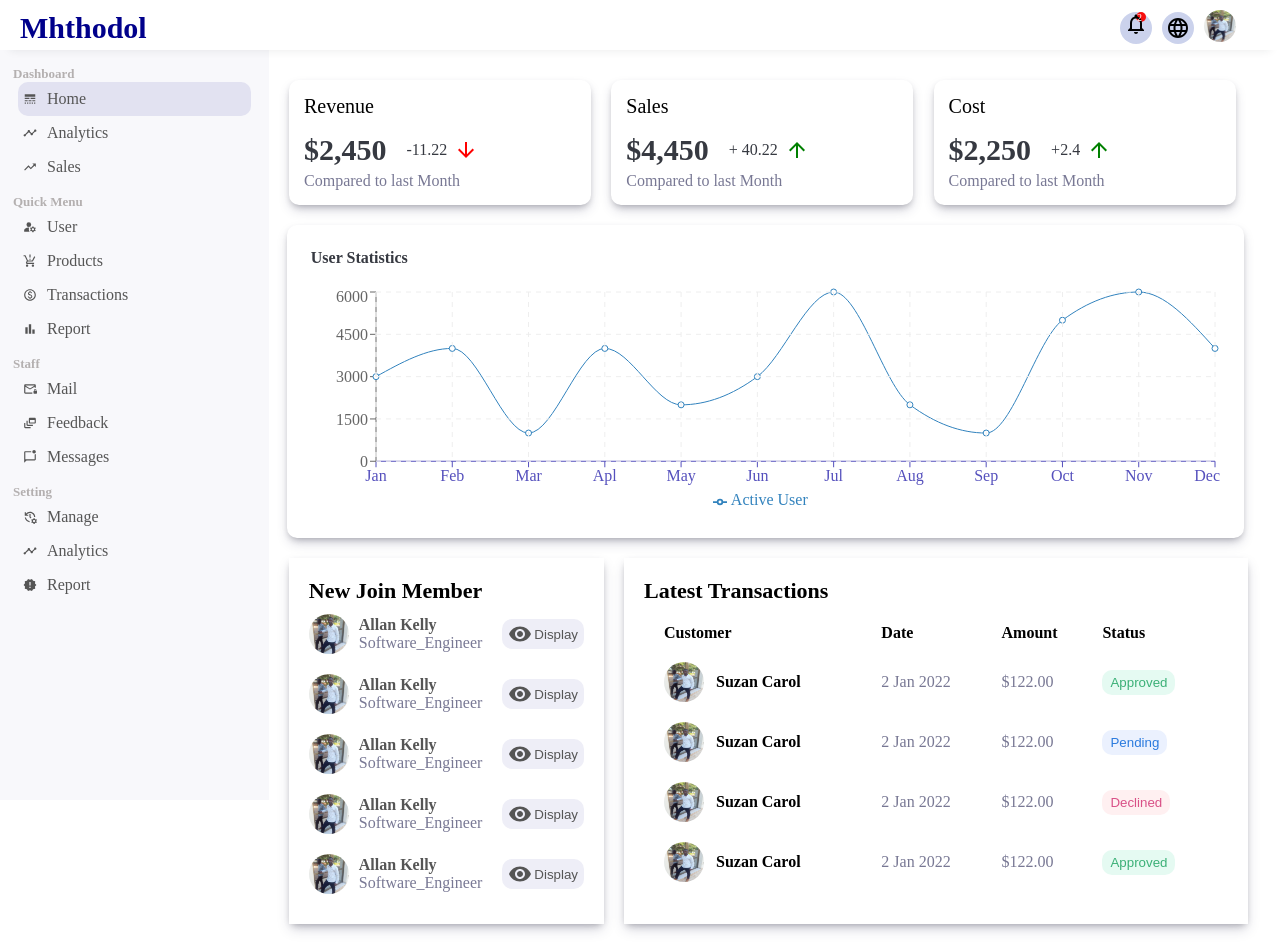
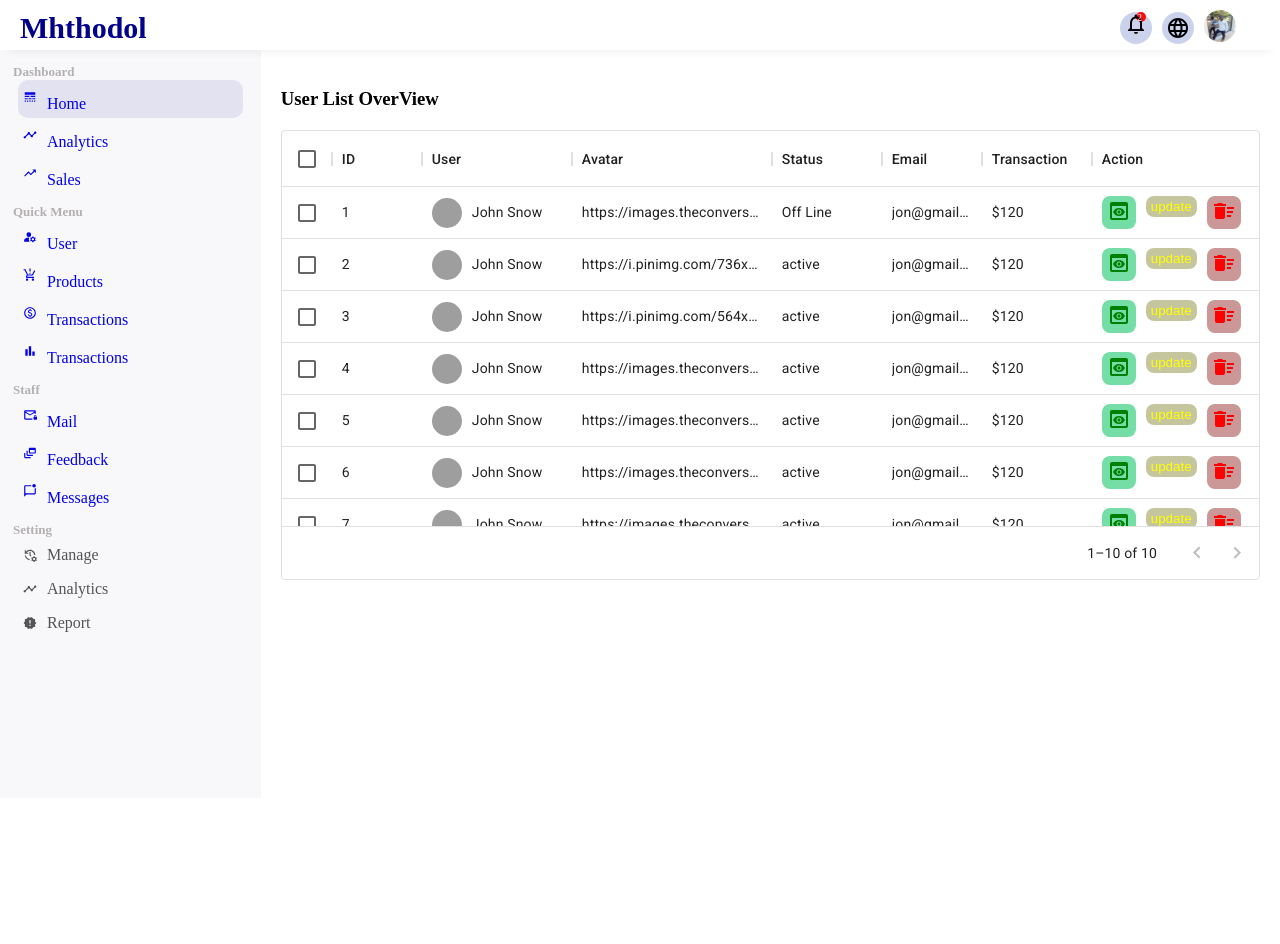
Before and after one commit to Hodal66/admin____dashboard__react, a React (Create React App) app: page /users in a window 1280 px wide. After the commit the page ends 800 px from the top, so only its background shows below. Built offline with nearby package versions, Linux system fonts and the light colour scheme; grey boxes are pictures that could not be loaded.

Commit message:
Add user table

```diff
--- a/package.json
+++ b/package.json
@@ -8,11 +8,13 @@
     "@material-ui/core": "^4.12.4",
     "@mui/icons-material": "^5.10.14",
     "@mui/material": "^5.10.14",
+    "@mui/x-data-grid": "^5.17.12",
     "@testing-library/jest-dom": "^5.16.5",
     "@testing-library/react": "^13.4.0",
     "@testing-library/user-event": "^13.5.0",
     "react": "^18.2.0",
     "react-dom": "^18.2.0",
+    "react-router-dom": "^6.4.3",
     "react-scripts": "5.0.1",
     "recharts": "^2.1.16",
     "web-vitals": "^2.1.4"
--- a/src/App.js
+++ b/src/App.js
@@ -2,15 +2,24 @@ import TopBar from "./components/topbar/TopBar";
 import SideBar from "./components/sidebar/SideBar";
 import "./app.css";
 import Home from "./page/Home/Home";
+import { BrowserRouter, Routes, Route } from "react-router-dom";
+import UserList from "./page/userLIst/UserList";
+
 function App() {
   return (
-    <div>
+    <BrowserRouter>
       <TopBar />
       <div className="container">
         <SideBar />
-        <Home />
+        <Routes>
+          {/* <Route path="/" element={<Layout />}/> */}
+          <Route path="/" exact element={<Home />} />
+          {/* <Route path="*" element={<NoPage />} /> */}
+          <Route path="/users" element={<UserList />} />
+          {/*<Route path="contact" element={<Contact />} /> */}
+        </Routes>
       </div>
-    </div>
+    </BrowserRouter>
   );
 }
 
--- a/src/UserData.js
+++ b/src/UserData.js
@@ -1,3 +1,4 @@
+import DeleteSweepIcon from "@mui/icons-material/DeleteSweep";
 export const userInfo = [
   {
     name: "Jan",
@@ -60,3 +61,105 @@ export const userInfo = [
     status: 60,
   },
 ];
+export const UserRows = [
+  {
+    id: 1,
+    username: "John Snow",
+    avatar:
+      "https://images.theconversation.com/files/122137/original/image-20160511-18171-kulas4.jpg?ixlib=rb-1.1.0&q=45&auto=format&w=926&fit=clip",
+    email: "jon@gmail.com",
+    status: "Off Line",
+    transaction: "$120",
+    action: ["update", <DeleteSweepIcon />],
+  },
+  {
+    id: 2,
+    username: "John Snow",
+    avatar:
+      "https://i.pinimg.com/736x/a0/66/6b/a0666b22886130e1896ab961ecf609cc.jpg",
+    email: "jon@gmail.com",
+    status: "active",
+    transaction: "$120",
+    action: ["update", <DeleteSweepIcon />],
+  },
+  {
+    id: 3,
+    username: "John Snow",
+    avatar:
+      "https://i.pinimg.com/564x/8b/c4/73/8bc473d33c4e6b8d4ddbf232b806deec.jpg",
+    email: "jon@gmail.com",
+    status: "active",
+    transaction: "$120",
+    action: ["update", <DeleteSweepIcon />],
+  },
+  {
+    id: 4,
+    username: "John Snow",
+    avatar:
+      "https://images.theconversation.com/files/122137/original/image-20160511-18171-kulas4.jpg?ixlib=rb-1.1.0&q=45&auto=format&w=926&fit=clip",
+    email: "jon@gmail.com",
+    status: "active",
+    transaction: "$120",
+    action: ["update", <DeleteSweepIcon />],
+  },
+  {
+    id: 5,
+    username: "John Snow",
+    avatar:
+      "https://images.theconversation.com/files/122137/original/image-20160511-18171-kulas4.jpg?ixlib=rb-1.1.0&q=45&auto=format&w=926&fit=clip",
+    email: "jon@gmail.com",
+    status: "active",
+    transaction: "$120",
+    action: ["update", <DeleteSweepIcon />],
+  },
+  {
+    id: 6,
+    username: "John Snow",
+    avatar:
+      "https://images.theconversation.com/files/122137/original/image-20160511-18171-kulas4.jpg?ixlib=rb-1.1.0&q=45&auto=format&w=926&fit=clip",
+    email: "jon@gmail.com",
+    status: "active",
+    transaction: "$120",
+    action: ["update", <DeleteSweepIcon />],
+  },
+  {
+    id: 7,
+    username: "John Snow",
+    avatar:
+      "https://images.theconversation.com/files/122137/original/image-20160511-18171-kulas4.jpg?ixlib=rb-1.1.0&q=45&auto=format&w=926&fit=clip",
+    email: "jon@gmail.com",
+    status: "active",
+    transaction: "$120",
+    action: ["update", <DeleteSweepIcon />],
+  },
+  {
+    id: 8,
+    username: "John Snow",
+    avatar:
+      "https://images.theconversation.com/files/122137/original/image-20160511-18171-kulas4.jpg?ixlib=rb-1.1.0&q=45&auto=format&w=926&fit=clip",
+    email: "jon@gmail.com",
+    status: "active",
+    transaction: "$120",
+    action: ["update", <DeleteSweepIcon />],
+  },
+  {
+    id: 9,
+    username: "John Snow",
+    avatar:
+      "https://images.theconversation.com/files/122137/original/image-20160511-18171-kulas4.jpg?ixlib=rb-1.1.0&q=45&auto=format&w=926&fit=clip",
+    email: "jon@gmail.com",
+    status: "active",
+    transaction: "$120",
+    action: ["update", <DeleteSweepIcon />],
+  },
+  {
+    id: 10,
+    username: "John Snow",
+    avatar:
+      "https://images.theconversation.com/files/122137/original/image-20160511-18171-kulas4.jpg?ixlib=rb-1.1.0&q=45&auto=format&w=926&fit=clip",
+    email: "jon@gmail.com",
+    status: "active",
+    transaction: "$120",
+    action: ["update", <DeleteSweepIcon />],
+  },
+];
--- a/src/app.css
+++ b/src/app.css
@@ -3,6 +3,7 @@
     margin:0;
     padding:0;
     box-sizing:border-box;
+    text-decoration: none;
 }
 
 .container{
--- a/src/components/sidebar/SideBar.jsx
+++ b/src/components/sidebar/SideBar.jsx
@@ -1,3 +1,4 @@
+/* eslint-disable react/jsx-no-undef */
 import React from "react";
 import "./sidebar.css";
 import LineStyleIcon from "@mui/icons-material/LineStyle";
@@ -12,6 +13,7 @@ import DynamicFeedOutlinedIcon from "@mui/icons-material/DynamicFeedOutlined";
 import MarkChatUnreadOutlinedIcon from "@mui/icons-material/MarkChatUnreadOutlined";
 import ManageHistoryOutlinedIcon from "@mui/icons-material/ManageHistoryOutlined";
 import NewReleasesIcon from "@mui/icons-material/NewReleases";
+import { Link } from "react-router-dom";
 function SideBar() {
   return (
     <div className="sidebar">
@@ -20,16 +22,22 @@ function SideBar() {
           <h3 className="sidebarTitle">Dashboard</h3>
           <ul className="sidebarList">
             <li className="sideListItem  active">
+              <Link to="/">
                 <LineStyleIcon className="sidebarIcon" />
                 Home
+              </Link>
             </li>
             <li className="sideListItem ">
+              <Link to="/analytics">
                 <TimelineIcon className="sidebarIcon" />
                 Analytics
+              </Link>
             </li>
             <li className="sideListItem ">
+              <Link to="/sales">
                 <TrendingUpIcon className="sidebarIcon" />
                 Sales
+              </Link>
             </li>
           </ul>
         </div>
@@ -37,20 +45,28 @@ function SideBar() {
           <h3 className="sidebarTitle">Quick Menu</h3>
           <ul className="sidebarList">
             <li className="sideListItem ">
+              <Link to="/users">
                 <ManageAccountsIcon className="sidebarIcon" />
                 User
+              </Link>
             </li>
             <li className="sideListItem ">
+              <Link to="/products">
                 <ProductionQuantityLimitsIcon className="sidebarIcon" />
                 Products
+              </Link>
             </li>
             <li className="sideListItem ">
+              <Link to="/transactions">
                 <PaidOutlinedIcon className="sidebarIcon" />
                 Transactions
+              </Link>
             </li>
             <li className="sideListItem ">
+              <Link to="/transactions">
                 <BarChartOutlinedIcon className="sidebarIcon" />
-              Report
+                Transactions
+              </Link>
             </li>
           </ul>
         </div>
@@ -58,16 +74,22 @@ function SideBar() {
           <h3 className="sidebarTitle">Staff</h3>
           <ul className="sidebarList">
             <li className="sideListItem ">
+              <Link to="/mail">
                 <MailLockOutlinedIcon className="sidebarIcon" />
                 Mail
+              </Link>
             </li>
             <li className="sideListItem ">
+              <Link to="/feedback">
                 <DynamicFeedOutlinedIcon className="sidebarIcon" />
                 Feedback
+              </Link>
             </li>
             <li className="sideListItem ">
+              <Link to="/messages">
                 <MarkChatUnreadOutlinedIcon className="sidebarIcon" />
                 Messages
+              </Link>
             </li>
           </ul>
         </div>
--- a/src/page/Home/Home.jsx
+++ b/src/page/Home/Home.jsx
@@ -5,7 +5,6 @@ import "./home.css";
 import { userInfo } from "../../UserData.js";
 import WidgetSm from "../../components/widgets/widgetSm/WidgetSm";
 import WidgetLg from "../../components/widgets/widgetLg/WidgetLg";
-
 function Home() {
   return (
     <div className="home">
--- /dev/null
+++ b/src/page/userLIst/UserList.jsx
@@ -0,0 +1,110 @@
+/* eslint-disable no-undef */
+import React, { useState } from "react";
+import Box from "@mui/material/Box";
+import { DataGrid, GridColDef, GridValueGetterParams } from "@mui/x-data-grid";
+import DeleteSweepIcon from "@mui/icons-material/DeleteSweep";
+import PreviewIcon from "@mui/icons-material/Preview";
+import { UserRows } from "../../UserData";
+import "./userList.css";
+import { Link } from "react-router-dom";
+
+const columns = [
+  { field: "id", headerName: "ID", width: 90 },
+  {
+    field: "user",
+    headerName: "User",
+    width: 150,
+    editable: true,
+    renderCell: (params) => {
+      //Here you can create a function inside the cell that can return any things you want
+      return (
+        <div className="userListUser">
+          <img className="userImage" src={params.row.avatar} alt="" />
+          {params.row.username}
+        </div>
+      );
+    },
+  },
+  {
+    field: "avatar",
+    headerName: "Avatar",
+    width: 200,
+    editable: true,
+  },
+  {
+    field: "status",
+    headerName: "Status",
+    width: 110,
+    editable: true,
+    renderCell: (params) => {
+      return <div>{params.row.status}</div>;
+    },
+  },
+  {
+    field: "email",
+    headerName: "Email",
+    width: 100,
+  },
+  {
+    field: "transaction",
+    headerName: "Transaction",
+    action: ["update", <DeleteSweepIcon />],
+    width: 110,
+    editable: true,
+  },
+  {
+    field: "action",
+    headerName: "Action",
+    width: 200,
+    renderCell: (action) => {
+      return (
+        <div className="action__container">
+          <button className="actionButton viewRecord">
+            <PreviewIcon />
+          </button>
+
+          <Link to={"/user-edit/" + action.row.id}>
+            <button className="actionButton modify">
+              {action.row.action[0]}
+            </button>
+          </Link>
+          <button
+            className="actionButton danger "
+            onClick={() => handleDelete(action.row.id)}
+          >
+            {action.row.action[1]}
+          </button>
+        </div>
+      );
+    },
+  },
+];
+
+function UserList() {
+  const [userData, setUserData] = useState(UserRows);
+
+  const handleDelete = (id) => {
+    console.log("You clicked here??>>", id);
+    setUserData(userData.filter((item) => item.id !== id));
+  };
+  return (
+    <div className="userList__container">
+      <div className="userList-Title">
+        <h3>User List OverView</h3>
+      </div>
+      <Box sx={{ height: 450, width: "100%" }}>
+        <DataGrid
+          rows={userData}
+          columns={columns}
+          pageSize={10}
+          rowsPerPageOptions={[10]}
+          checkboxSelection
+          disableSelectionOnClick
+          experimentalFeatures={{ newEditingApi: true }}
+        />
+      </Box>
+    </div>
+  );
+}
+
+export default UserList;
--- /dev/null
+++ b/src/page/userLIst/userList.css
@@ -0,0 +1,40 @@
+.userList__container{
+    flex: 4;
+    margin:20px;
+}
+.userList-Title{
+    padding:20px 0px;
+}
+.userListUser{
+    display:flex;
+    justify-content:center;
+    align-items:center;
+    gap:10px;
+}
+.userImage{
+    width:30px;
+    height:30px;
+    border-radius: 50%;
+}
+.action__container{
+    display: flex;
+    gap: 10px;
+}
+.actionButton{
+    padding:3px 5px;
+    border:none;
+    cursor:pointer;
+    border-radius:8px;
+}
+ .danger{
+    background-color: rgb(203, 151, 151);
+    color:red;
+}
+ .modify{
+    background-color:rgb(198, 198, 158);
+    color:yellow;
+}
+.viewRecord{
+    background-color:rgb(117, 222, 166);
+    color:green;
+}
```
Also changed, not shown: 1 other file (tests, documents, lock files or other folders). Lines whose indentation alone changed are shown as unchanged.
